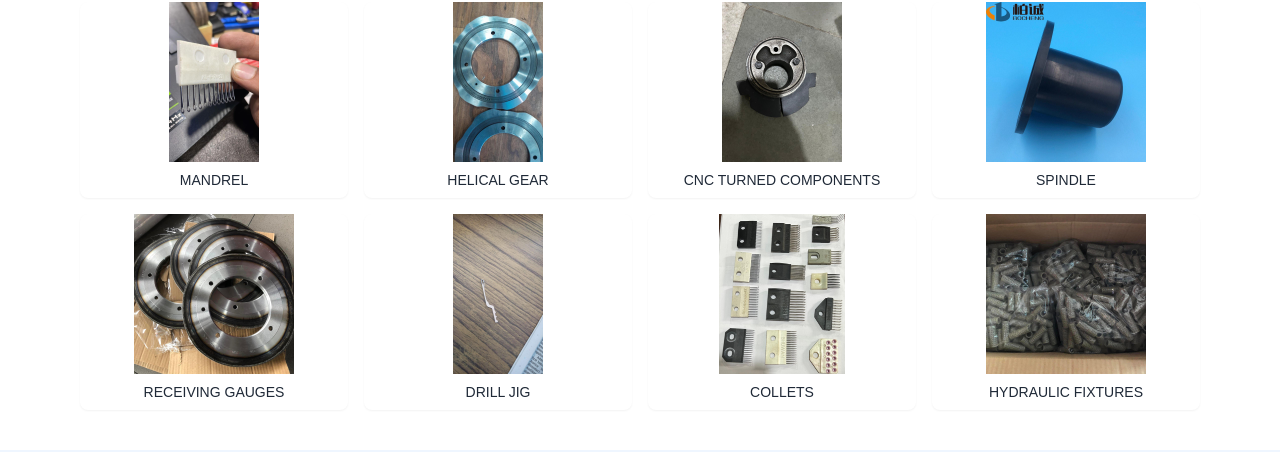
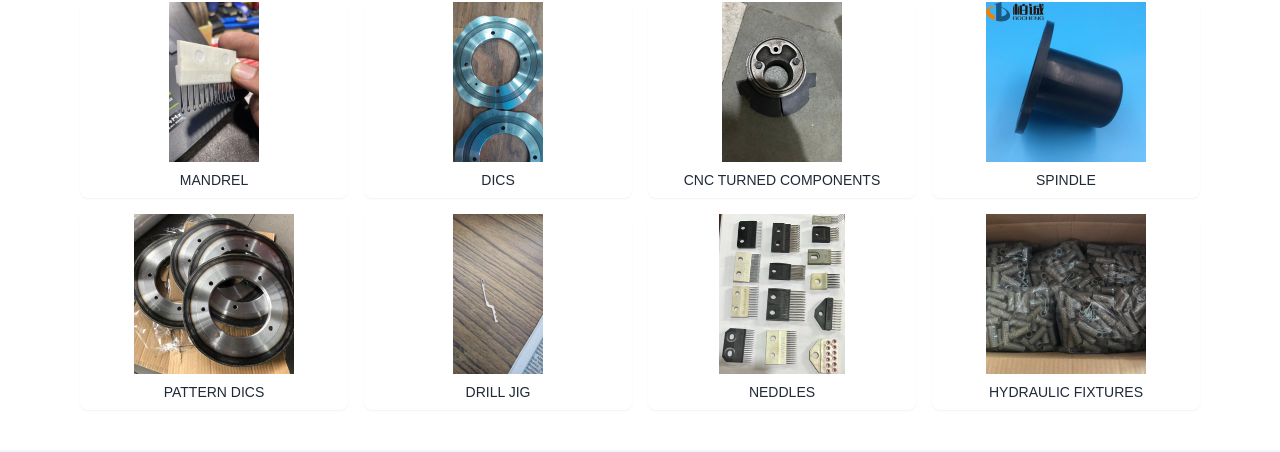
Before and after one commit to pratham3115/BhuwanEnterprise, a React (Create React App) app: page / in a window 1280 px wide. Shown: the part 2429-2881 px from the top of the page. Built offline with nearby package versions, Linux system fonts and the light colour scheme.

Commit message:
Update Names static products home.jsx

```diff
--- a/src/customer/components/home.jsx
+++ b/src/customer/components/home.jsx
@@ -28,12 +28,12 @@ import Product_8 from "../../assets/grip.jpg"
 
 const products = [
   { name: "MANDREL", image: Product_1 },
-  { name: "HELICAL GEAR", image: Product_2 },
+  { name: "DICS", image: Product_2 },
   { name: "CNC TURNED COMPONENTS", image: Product_3 },
   { name: "SPINDLE", image: Product_4 },
-  { name: "RECEIVING GAUGES", image: Product_5 },
+  { name: "PATTERN DICS", image: Product_5 },
   { name: "DRILL JIG", image: Product_6 },
-  { name: "COLLETS", image: Product_7 },
+  { name: "NEDDLES", image: Product_7 },
   { name: "HYDRAULIC FIXTURES", image: Product_8 },
 ]
 
```
